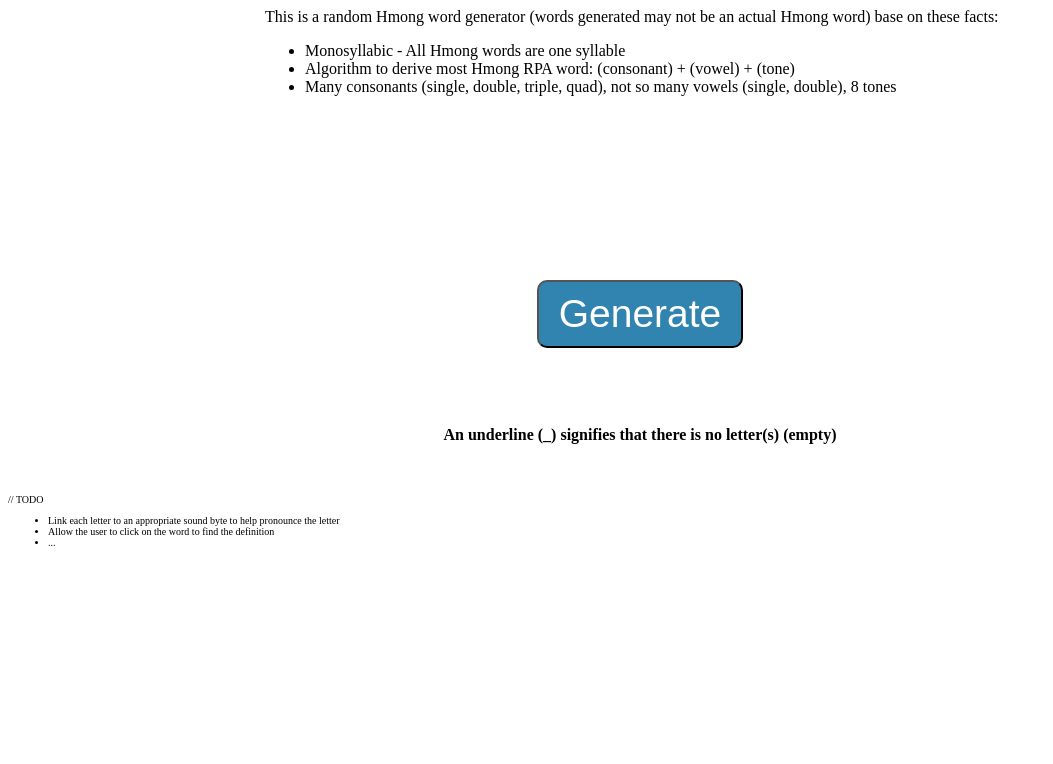
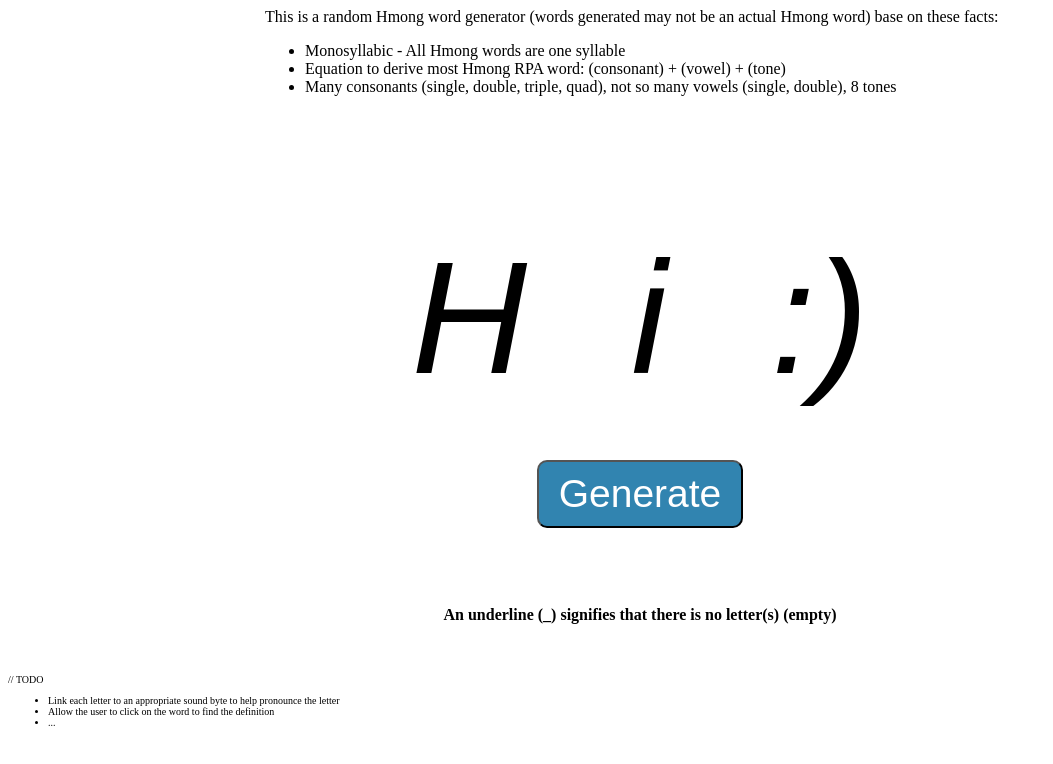
Before and after one commit to charlielor/randomhmongwordgenerator, a plain HTML site: page index.html in a window 1280 px wide. Shown: the whole page, without its empty margins (0-1053 px from the left). Drawn offline with nearby package versions, Linux system fonts and the light colour scheme.

Commit message:
Changed 'Algorithm' to 'Equation'

```diff
--- a/index.html
+++ b/index.html
@@ -11,7 +11,7 @@
         <div>
             <ul>
                 <li>Monosyllabic - All Hmong words are one syllable</li>
-                <li>Algorithm to derive most Hmong RPA word: (consonant) + (vowel) + (tone)</li>
+                <li>Equation to derive most Hmong RPA word: (consonant) + (vowel) + (tone)</li>
                 <li>Many consonants (single, double, triple, quad), not so many vowels (single, double), 8 tones</li>
             </ul>
         </div>
@@ -19,9 +19,9 @@
     </div>
 
     <div id="word" class="center">
-        <div id="consonant" class="letters"></div>
-        <div id="vowel" class="letters"></div>
-        <div id="tone" class="letters"></div>
+        <div id="consonant" class="letters">H</div>
+        <div id="vowel" class="letters">i</div>
+        <div id="tone" class="letters"> :)</div>
 
 
         <input type="button" value="Generate" id="generate" class="center" />
```
